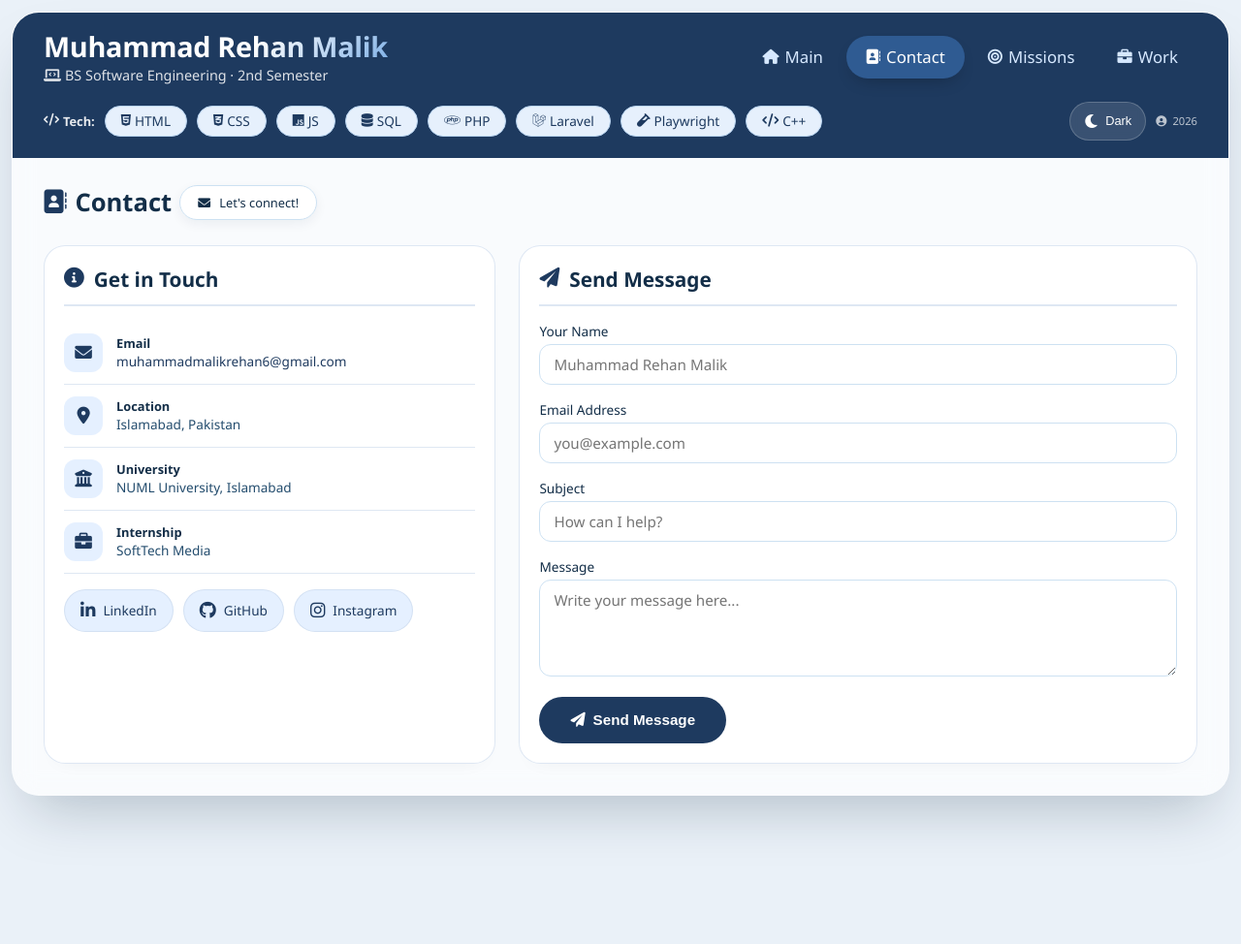
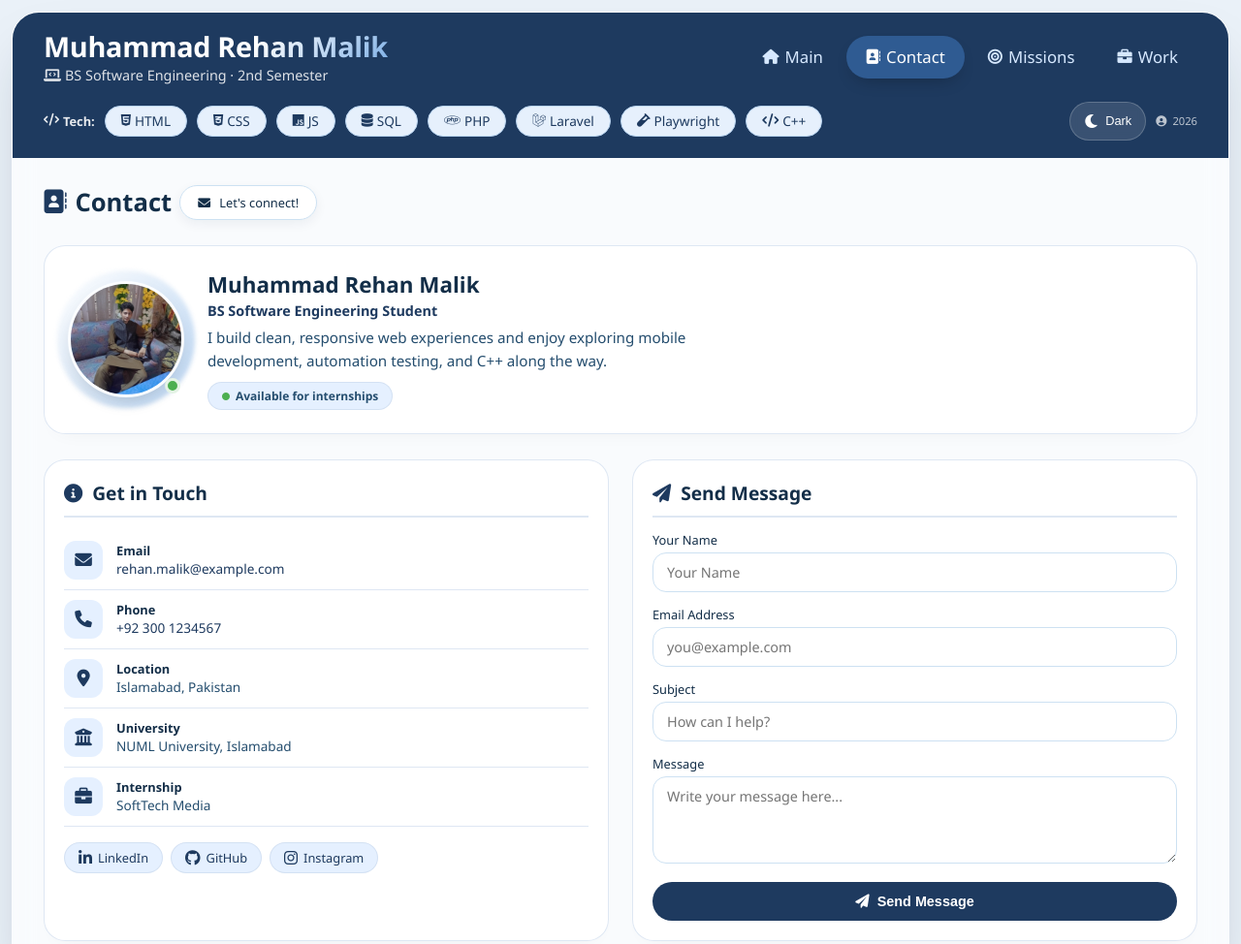
Before and after one commit to muhammadmalikrehan6-a11y/profileproject, a plain HTML site: page contact.html in a window 1280 px wide. Shown: the top 974 px of the page at 97% size. Before the commit the page ends 833 px from the top, so only its background shows below. Drawn offline with Linux system fonts and the light colour scheme.

Commit message:
pushed for profile photo

```diff
--- a/contact.html
+++ b/contact.html
@@ -37,6 +37,7 @@
             --input-border: #cde1f2;
             --input-text: #132e48;
             --social-hover: #1e3a5f;
+            --border-subtle: rgba(255, 255, 255, 0.08);
         }
 
         [data-theme="dark"] {
@@ -67,6 +68,7 @@
             --input-border: #2a4a6a;
             --input-text: #e8f0fe;
             --social-hover: #6db3f2;
+            --border-subtle: rgba(255, 255, 255, 0.05);
         }
 
         /* ===== Reset & Base ===== */
@@ -98,7 +100,7 @@
             box-shadow: var(--shadow);
             overflow: hidden;
             transition: all var(--transition);
-            border: 1px solid rgba(255, 255, 255, 0.08);
+            border: 1px solid var(--border-subtle);
         }
 
         /* ===== Top Bar ===== */
@@ -343,14 +345,116 @@
             margin-right: 6px;
         }
 
-        /* ===== Contact Grid ===== */
-        .contact-grid {
-            display: grid;
-            grid-template-columns: 1fr;
-            gap: 16px;
+        /* ===== Profile Card ===== */
+        .profile-card {
+            background: var(--card-bg);
+            backdrop-filter: blur(8px);
+            border-radius: 22px;
+            padding: 20px;
+            border: 1px solid var(--card-border);
+            box-shadow: 0 10px 22px -16px rgba(0, 0, 0, 0.08);
+            transition: all var(--transition);
+            animation: slideUp 0.6s ease backwards;
+            animation-delay: 0.1s;
+            display: flex;
+            align-items: center;
+            gap: 18px;
+            flex-wrap: wrap;
+        }
+        .profile-card:hover {
+            transform: translateY(-4px);
+            box-shadow: 0 20px 40px -16px rgba(0, 30, 60, 0.15);
         }
 
-        /* Contact Info Card */
+        @keyframes slideUp {
+            from {
+                opacity: 0;
+                transform: translateY(30px);
+            }
+            to {
+                opacity: 1;
+                transform: translateY(0);
+            }
+        }
+
+        .avatar-wrap {
+            position: relative;
+            width: 100px;
+            height: 100px;
+            flex-shrink: 0;
+        }
+        .avatar-ring {
+            position: absolute;
+            inset: -6px;
+            border-radius: 50%;
+            background: linear-gradient(135deg, var(--gradient-start), var(--gradient-end));
+            opacity: 0.55;
+            filter: blur(2px);
+            animation: pulse 3s ease-in-out infinite;
+        }
+        .avatar-img {
+            position: relative;
+            width: 100%;
+            height: 100%;
+            border-radius: 50%;
+            object-fit: cover;
+            border: 3px solid var(--card-bg);
+            box-shadow: 0 8px 20px -8px rgba(0, 0, 0, 0.2);
+            display: block;
+            background: var(--stat-icon-bg);
+        }
+        .status-dot {
+            position: absolute;
+            bottom: 4px;
+            right: 4px;
+            width: 16px;
+            height: 16px;
+            background: #4CAF50;
+            border: 3px solid var(--card-bg);
+            border-radius: 50%;
+        }
+
+        .profile-text {
+            flex: 1;
+            min-width: 180px;
+        }
+        .profile-name {
+            font-size: 1.25rem;
+            font-weight: 700;
+            color: var(--text-primary);
+            margin-bottom: 2px;
+        }
+        .profile-role {
+            font-size: 0.9rem;
+            color: var(--stat-icon-color);
+            font-weight: 600;
+            margin-bottom: 6px;
+        }
+        .profile-bio {
+            font-size: 0.85rem;
+            color: var(--text-secondary);
+            line-height: 1.6;
+            margin-bottom: 10px;
+            max-width: 520px;
+        }
+        .profile-status-badge {
+            display: inline-flex;
+            align-items: center;
+            gap: 6px;
+            background: var(--highlight-bg);
+            border: 1px solid var(--card-border);
+            color: var(--text-secondary);
+            font-size: 0.75rem;
+            font-weight: 600;
+            padding: 5px 14px;
+            border-radius: 40px;
+        }
+        .profile-status-badge i {
+            color: #4CAF50;
+            font-size: 0.5rem;
+        }
+
+        /* ===== Contact Info ===== */
         .contact-info {
             background: var(--card-bg);
             backdrop-filter: blur(8px);
@@ -360,7 +464,7 @@
             box-shadow: 0 10px 22px -16px rgba(0, 0, 0, 0.08);
             transition: all var(--transition);
             animation: slideUp 0.6s ease backwards;
-            animation-delay: 0.1s;
+            animation-delay: 0.2s;
         }
         .contact-info:hover {
             transform: translateY(-4px);
@@ -369,13 +473,13 @@
 
         .contact-info h2 {
             color: var(--text-primary);
-            font-size: 1.3rem;
-            margin-bottom: 16px;
+            font-size: 1.2rem;
+            margin-bottom: 14px;
             display: flex;
             align-items: center;
             gap: 10px;
             border-bottom: 2px solid var(--card-border);
-            padding-bottom: 12px;
+            padding-bottom: 10px;
         }
         .contact-info h2 i {
             color: var(--stat-icon-color);
@@ -385,7 +489,7 @@
             display: flex;
             align-items: center;
             gap: 14px;
-            padding: 12px 0;
+            padding: 10px 0;
             border-bottom: 1px solid var(--card-border);
             transition: all 0.3s ease;
         }
@@ -413,6 +517,7 @@
         }
         .contact-item .info {
             flex: 1;
+            min-width: 0;
         }
         .contact-item .info h4 {
             color: var(--text-primary);
@@ -422,6 +527,7 @@
         .contact-item .info p {
             color: var(--text-secondary);
             font-size: 0.85rem;
+            word-break: break-word;
         }
         .contact-item .info a {
             color: var(--stat-icon-color);
@@ -438,37 +544,34 @@
         .social-links {
             margin-top: 16px;
             display: flex;
-            gap: 10px;
+            gap: 8px;
             flex-wrap: wrap;
         }
         .social-link {
             display: inline-flex;
             align-items: center;
-            gap: 8px;
-            padding: 8px 16px;
+            gap: 6px;
+            padding: 6px 14px;
             background: var(--stat-icon-bg);
             border-radius: 40px;
             color: var(--stat-icon-color);
             text-decoration: none;
             font-weight: 500;
-            font-size: 0.85rem;
+            font-size: 0.8rem;
             transition: all 0.3s ease;
             border: 1px solid var(--card-border);
-            flex: 1;
-            justify-content: center;
-            min-height: 44px;
         }
         .social-link:hover {
             background: var(--social-hover);
             color: white;
-            transform: translateY(-2px);
+            transform: translateY(-3px);
             box-shadow: 0 8px 20px -12px rgba(0, 0, 0, 0.3);
         }
         .social-link i {
-            font-size: 1.1rem;
+            font-size: 1rem;
         }
 
-        /* Contact Form */
+        /* ===== Contact Form ===== */
         .contact-form {
             background: var(--card-bg);
             backdrop-filter: blur(8px);
@@ -478,7 +581,7 @@
             box-shadow: 0 10px 22px -16px rgba(0, 0, 0, 0.08);
             transition: all var(--transition);
             animation: slideUp 0.6s ease backwards;
-            animation-delay: 0.2s;
+            animation-delay: 0.3s;
         }
         .contact-form:hover {
             transform: translateY(-4px);
@@ -487,27 +590,27 @@
 
         .contact-form h2 {
             color: var(--text-primary);
-            font-size: 1.3rem;
-            margin-bottom: 16px;
+            font-size: 1.2rem;
+            margin-bottom: 14px;
             display: flex;
             align-items: center;
             gap: 10px;
             border-bottom: 2px solid var(--card-border);
-            padding-bottom: 12px;
+            padding-bottom: 10px;
         }
         .contact-form h2 i {
             color: var(--stat-icon-color);
         }
 
         .form-group {
-            margin-bottom: 16px;
+            margin-bottom: 14px;
         }
         .form-group label {
             display: block;
             color: var(--text-primary);
             font-weight: 500;
             margin-bottom: 4px;
-            font-size: 0.85rem;
+            font-size: 0.8rem;
         }
         .form-group input,
         .form-group textarea {
@@ -515,9 +618,9 @@
             padding: 10px 14px;
             background: var(--input-bg);
             border: 1px solid var(--input-border);
-            border-radius: 12px;
+            border-radius: 14px;
             color: var(--input-text);
-            font-size: 0.95rem;
+            font-size: 0.9rem;
             transition: all 0.3s ease;
             font-family: inherit;
         }
@@ -529,16 +632,16 @@
         }
         .form-group textarea {
             resize: vertical;
-            min-height: 100px;
+            min-height: 90px;
         }
 
         .submit-btn {
             background: var(--bg-topbar);
             color: white;
             border: none;
-            padding: 12px 28px;
+            padding: 12px 24px;
             border-radius: 40px;
-            font-size: 0.95rem;
+            font-size: 0.9rem;
             font-weight: 600;
             cursor: pointer;
             transition: all 0.3s ease;
@@ -547,10 +650,9 @@
             gap: 8px;
             width: 100%;
             justify-content: center;
-            min-height: 48px;
         }
         .submit-btn:hover {
-            transform: translateY(-2px);
+            transform: translateY(-3px);
             box-shadow: 0 12px 24px -12px rgba(0, 0, 0, 0.3);
             background: var(--hover-bg);
         }
@@ -560,14 +662,14 @@
 
         .form-success {
             display: none;
-            padding: 12px 16px;
+            padding: 10px 14px;
             background: var(--highlight-bg);
             border-radius: 12px;
-            border-left: 3px solid #4CAF50;
+            border-left: 4px solid #4CAF50;
             color: var(--text-secondary);
-            margin-top: 14px;
+            margin-top: 12px;
             animation: fadeInUp 0.4s ease;
-            font-size: 0.9rem;
+            font-size: 0.85rem;
         }
         .form-success.show {
             display: block;
@@ -577,18 +679,14 @@
             margin-right: 8px;
         }
 
-        @keyframes slideUp {
-            from {
-                opacity: 0;
-                transform: translateY(30px);
-            }
-            to {
-                opacity: 1;
-                transform: translateY(0);
-            }
+        /* ===== Grid layout ===== */
+        .contact-grid {
+            display: grid;
+            grid-template-columns: 1fr;
+            gap: 16px;
         }
 
-        /* ===== Responsive Breakpoints ===== */
+        /* ===== Responsive ===== */
 
         /* Small phones */
         @media (max-width: 380px) {
@@ -630,17 +728,25 @@
             .main-header h1 {
                 font-size: 1.3rem;
             }
+            .profile-card {
+                padding: 14px;
+                gap: 12px;
+            }
+            .avatar-wrap {
+                width: 76px;
+                height: 76px;
+            }
             .contact-info,
             .contact-form {
                 padding: 14px;
             }
-            .contact-item {
-                padding: 10px 0;
+            .contact-item i {
+                width: 34px;
+                height: 34px;
+                font-size: 0.9rem;
             }
-            .social-link {
+            .contact-item .info p {
                 font-size: 0.75rem;
-                padding: 6px 12px;
-                min-height: 36px;
             }
             .badge {
                 font-size: 0.7rem;
@@ -652,10 +758,15 @@
                 min-height: 32px;
                 min-width: 36px;
             }
-            .submit-btn {
-                font-size: 0.85rem;
-                padding: 10px 20px;
-                min-height: 40px;
+            .social-link {
+                font-size: 0.7rem;
+                padding: 4px 10px;
+            }
+            .profile-bio {
+                font-size: 0.8rem;
+            }
+            .profile-name {
+                font-size: 1.1rem;
             }
         }
 
@@ -682,6 +793,17 @@
                 padding: 16px 14px 20px;
                 gap: 16px;
             }
+            .profile-card {
+                flex-direction: column;
+                text-align: center;
+                justify-content: center;
+            }
+            .profile-bio {
+                max-width: 100%;
+            }
+            .profile-status-badge {
+                justify-content: center;
+            }
         }
 
         /* Tablets and small laptops */
@@ -696,15 +818,15 @@
                 font-size: 0.85rem;
                 padding: 8px 16px;
             }
-            .contact-grid {
-                grid-template-columns: 1fr;
-                gap: 20px;
-            }
             .main {
                 padding: 20px 18px 24px;
             }
-            .social-link {
-                flex: 0 1 auto;
+            .contact-grid {
+                grid-template-columns: 1fr;
+            }
+            .profile-card {
+                flex-direction: row;
+                text-align: left;
             }
         }
 
@@ -727,22 +849,14 @@
             .lang-section {
                 width: auto;
             }
-            .contact-grid {
-                grid-template-columns: 1fr 1.5fr;
-                gap: 24px;
-            }
             .main {
                 padding: 24px 24px 28px;
             }
             .top-bar-utils {
                 width: auto;
             }
-            .social-link {
-                flex: 0 1 auto;
-            }
-            .submit-btn {
-                width: auto;
-                padding: 12px 32px;
+            .contact-grid {
+                grid-template-columns: 1fr 1fr;
             }
         }
 
@@ -772,10 +886,6 @@
                 font-size: 0.85rem;
                 padding: 5px 16px;
             }
-            .contact-grid {
-                grid-template-columns: 1fr 1.5fr;
-                gap: 24px;
-            }
             .main {
                 padding: 28px 32px 32px;
                 gap: 26px;
@@ -790,12 +900,23 @@
             .top-bar-utils {
                 width: auto;
             }
-            .social-link {
-                flex: 0 1 auto;
+            .contact-grid {
+                grid-template-columns: 1fr 1fr;
+                gap: 24px;
             }
-            .submit-btn {
-                width: auto;
-                padding: 14px 32px;
+            .profile-card {
+                padding: 24px;
+                gap: 24px;
+            }
+            .avatar-wrap {
+                width: 120px;
+                height: 120px;
+            }
+            .profile-name {
+                font-size: 1.4rem;
+            }
+            .profile-bio {
+                font-size: 0.95rem;
             }
         }
 
@@ -809,6 +930,9 @@
             }
             .main {
                 padding: 36px 40px 40px;
+            }
+            .contact-grid {
+                gap: 32px;
             }
         }
     </style>
@@ -863,6 +987,29 @@
                 <span class="badge"><i class="fas fa-envelope"></i> Let's connect!</span>
             </div>
 
+            <!-- Profile Card -->
+            <div class="profile-card">
+                <div class="avatar-wrap">
+                    <span class="avatar-ring"></span>
+                    <img
+                        class="avatar-img"
+                        src="PROFILE.jpg"
+                        alt="Photo of Muhammad Rehan Malik"
+                        onerror="this.onerror=null;this.src='https://placehold.co/300x300/1e3a5f/ffffff?text=RM';"
+                    />
+                    <span class="status-dot" title="Available"></span>
+                </div>
+                <div class="profile-text">
+                    <h3 class="profile-name">Muhammad Rehan Malik</h3>
+                    <p class="profile-role">BS Software Engineering Student</p>
+                    <p class="profile-bio">
+                        I build clean, responsive web experiences and enjoy exploring mobile
+                        development, automation testing, and C++ along the way.
+                    </p>
+                    <span class="profile-status-badge"><i class="fas fa-circle"></i> Available for internships</span>
+                </div>
+            </div>
+
             <!-- Contact Grid -->
             <div class="contact-grid">
                 <!-- Contact Info -->
@@ -873,7 +1020,15 @@
                         <i class="fas fa-envelope"></i>
                         <div class="info">
                             <h4>Email</h4>
-                            <p><a href="mailto:muhammadmalikrehan6@gmail.com">muhammadmalikrehan6@gmail.com</a></p>
+                            <p><a href="mailto:rehan.malik@example.com">rehan.malik@example.com</a></p>
+                        </div>
+                    </div>
+
+                    <div class="contact-item">
+                        <i class="fas fa-phone"></i>
+                        <div class="info">
+                            <h4>Phone</h4>
+                            <p><a href="tel:+923001234567">+92 300 1234567</a></p>
                         </div>
                     </div>
 
@@ -903,9 +1058,9 @@
 
                     <!-- Social Links -->
                     <div class="social-links">
-                        <a href="https://www.linkedin.com/in/muhammad-rehan-7ba043420/" class="social-link"><i class="fab fa-linkedin-in"></i> LinkedIn</a>
-                        <a href="https://github.com/muhammadmalikrehan6-a11y" class="social-link"><i class="fab fa-github"></i> GitHub</a>
-                        <a href="https://www.instagram.com/its_shani6777/" class="social-link"><i class="fab fa-instagram"></i> Instagram</a>
+                        <a href="#" class="social-link"><i class="fab fa-linkedin-in"></i> LinkedIn</a>
+                        <a href="#" class="social-link"><i class="fab fa-github"></i> GitHub</a>
+                        <a href="#" class="social-link"><i class="fab fa-instagram"></i> Instagram</a>
                     </div>
                 </div>
 
@@ -915,7 +1070,7 @@
                     <form id="contactForm">
                         <div class="form-group">
                             <label for="name">Your Name</label>
-                            <input type="text" id="name" placeholder="Muhammad Rehan Malik" required />
+                            <input type="text" id="name" placeholder="Your Name" required />
                         </div>
                         <div class="form-group">
                             <label for="email">Email Address</label>
@@ -939,12 +1094,14 @@
                     </form>
                 </div>
             </div>
+
         </div>
     </div>
 
     <!-- ===== JavaScript: Theme Toggle & Form ===== -->
     <script>
         (function() {
+            // Theme Toggle
             const themeToggle = document.getElementById('themeToggle');
             const themeLabel = document.getElementById('themeLabel');
             const html = document.documentElement;
```
Also changed, not shown: PROFILE.jpg (added).
